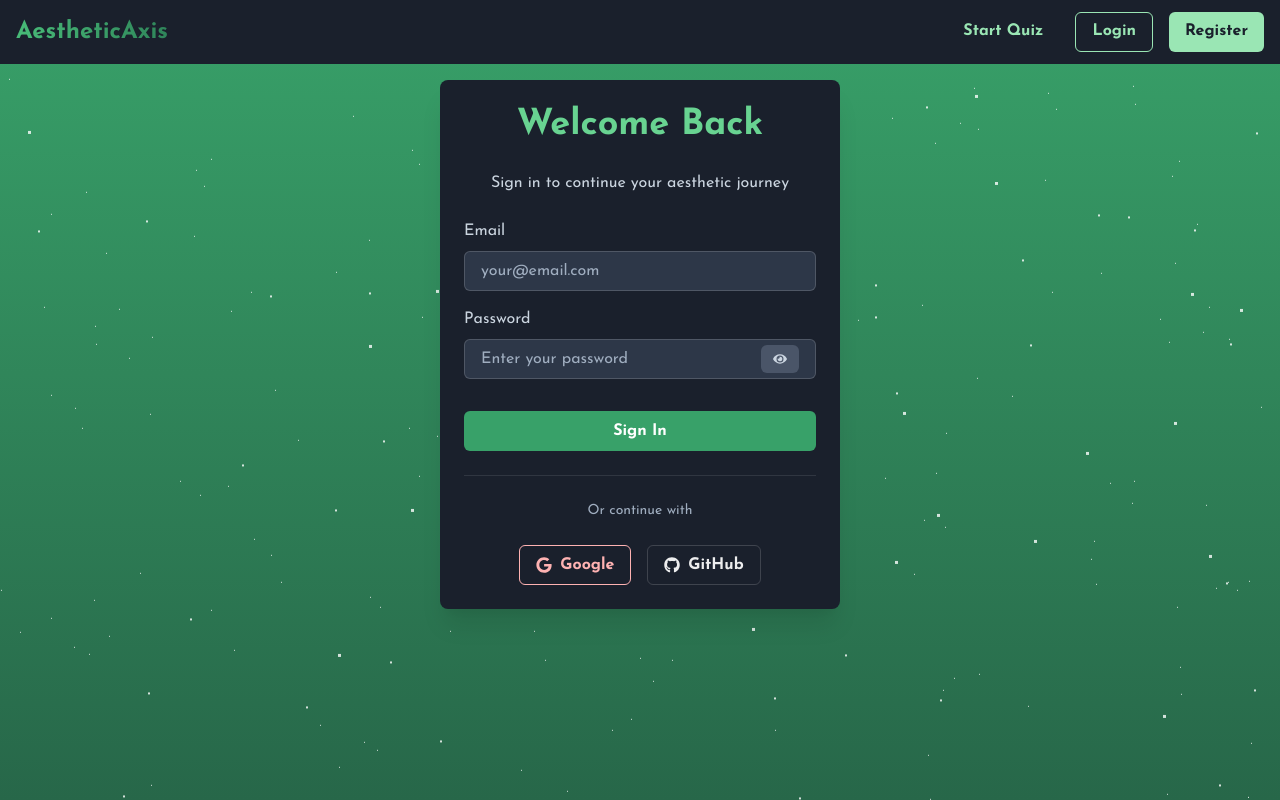
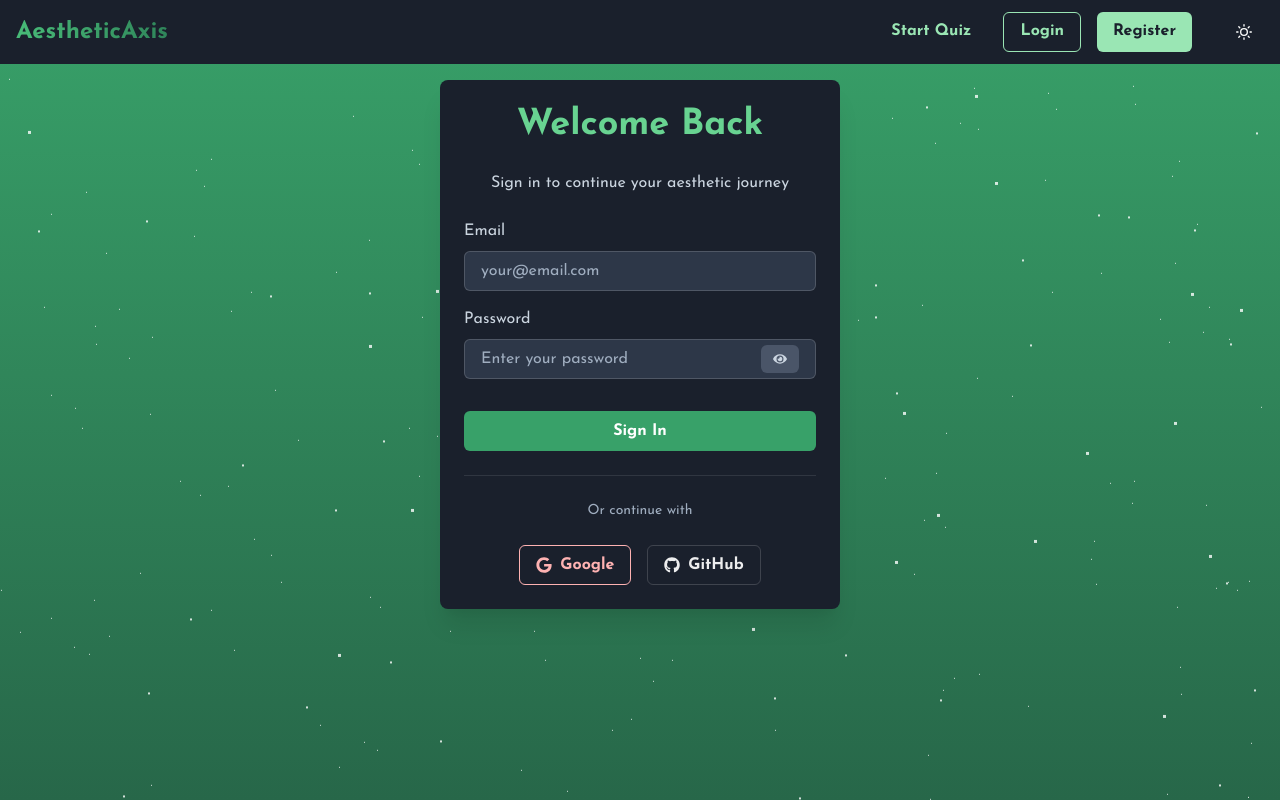
Before and after one commit to boshyxd/aesthetic-axis, a Next.js app: page /login in a window 1280 px wide. Built offline with nearby package versions, Linux system fonts and the light colour scheme; no server answers.

Commit message:
added dark mode toggle

```diff
--- /dev/null
+++ b/src/components/ColorModeToggle.js
@@ -0,0 +1,20 @@
+import React from 'react';
+import { useColorMode, IconButton, useColorModeValue } from '@chakra-ui/react';
+import { SunIcon, MoonIcon } from '@chakra-ui/icons';
+
+function ColorModeToggle() {
+  const { colorMode, toggleColorMode } = useColorMode();
+  const iconColor = useColorModeValue('gray.600', 'white');
+
+  return (
+    <IconButton
+      icon={colorMode === 'light' ? <MoonIcon /> : <SunIcon />}
+      onClick={toggleColorMode}
+      variant="ghost"
+      color={iconColor}
+      aria-label={`Toggle ${colorMode === 'light' ? 'Dark' : 'Light'} Mode`}
+    />
+  );
+}
+
+export default ColorModeToggle;
--- a/src/components/Navbar.js
+++ b/src/components/Navbar.js
@@ -3,7 +3,7 @@ import {
   Box, Flex, Button, Text, useColorModeValue, IconButton,
   Menu, MenuButton, MenuList, MenuItem, Avatar, useDisclosure,
   Drawer, DrawerBody, DrawerHeader, DrawerOverlay, DrawerContent, DrawerCloseButton,
-  HStack, VStack, Container
+  HStack, VStack, Container, Spacer
 } from "@chakra-ui/react";
 import Link from 'next/link';
 import { HamburgerIcon, ChevronDownIcon } from '@chakra-ui/icons';
@@ -11,6 +11,7 @@ import { useAuth } from '../hooks/useAuth';
 import { signOut } from 'firebase/auth';
 import { auth } from '../firebase/config';
 import { useRouter } from 'next/router';
+import ColorModeToggle from './ColorModeToggle';
 
 const Navbar = () => {
   const { user } = useAuth();
@@ -38,6 +39,7 @@ const Navbar = () => {
   const Logo = () => (
     <Link href="/" passHref>
       <Text
+        as="a"
         fontSize="2xl"
         fontWeight="bold"
         bgGradient="linear(to-r, green.400, green.600)"
@@ -55,7 +57,7 @@ const Navbar = () => {
   const NavItems = () => (
     <HStack spacing={4}>
       <Link href="/quiz" passHref>
-        <Button colorScheme="green" variant="ghost">
+        <Button as="a" colorScheme="green" variant="ghost">
           Start Quiz
         </Button>
       </Link>
@@ -77,7 +79,7 @@ const Navbar = () => {
           </MenuButton>
           <MenuList>
             <Link href="/profile" passHref>
-              <MenuItem>View Profile</MenuItem>
+              <MenuItem as="a">View Profile</MenuItem>
             </Link>
             <MenuItem onClick={handleLogout}>Logout</MenuItem>
           </MenuList>
@@ -85,12 +87,12 @@ const Navbar = () => {
       ) : (
         <>
           <Link href="/login" passHref>
-            <Button colorScheme="green" variant="outline">
+            <Button as="a" colorScheme="green" variant="outline">
               Login
             </Button>
           </Link>
           <Link href="/register" passHref>
-            <Button colorScheme="green" variant="solid">
+            <Button as="a" colorScheme="green" variant="solid">
               Register
             </Button>
           </Link>
@@ -115,14 +117,18 @@ const Navbar = () => {
           <Logo />
           <HStack spacing={8} alignItems="center" display={{ base: 'none', md: 'flex' }}>
             <NavItems />
+            <ColorModeToggle />
           </HStack>
+          <Flex alignItems="center" display={{ base: 'flex', md: 'none' }}>
+            <ColorModeToggle />
             <IconButton
               size="md"
               icon={<HamburgerIcon />}
               aria-label="Open Menu"
-            display={{ md: 'none' }}
+              ml={2}
               onClick={onOpen}
             />
+          </Flex>
         </Flex>
       </Container>
 
--- a/src/pages/_app.js
+++ b/src/pages/_app.js
@@ -1,4 +1,4 @@
-import { ChakraProvider, ColorModeScript } from '@chakra-ui/react'
+import { ChakraProvider, ColorModeProvider } from '@chakra-ui/react'
 import { useEffect, useState } from 'react'
 import { useRouter } from 'next/router'
 import '../styles/globals.css'
@@ -17,7 +17,7 @@ function MyApp({ Component, pageProps }) {
 
   return (
     <ChakraProvider theme={theme}>
-      <ColorModeScript initialColorMode={theme.config.initialColorMode} />
+      <ColorModeProvider options={theme.config}>
         <AuthProvider>
           <Head>
             <link rel="preconnect" href="https://fonts.googleapis.com" />
@@ -30,6 +30,7 @@ function MyApp({ Component, pageProps }) {
           </Head>
           {mounted && <Component {...pageProps} />}
         </AuthProvider>
+      </ColorModeProvider>
     </ChakraProvider>
   )
 }
--- /dev/null
+++ b/src/pages/_document.js
@@ -0,0 +1,20 @@
+import Document, { Html, Head, Main, NextScript } from 'next/document'
+import { ColorModeScript } from '@chakra-ui/react'
+import theme from '../theme'
+
+class MyDocument extends Document {
+  render() {
+    return (
+      <Html lang="en">
+        <Head />
+        <body>
+          <ColorModeScript initialColorMode={theme.config.initialColorMode} />
+          <Main />
+          <NextScript />
+        </body>
+      </Html>
+    )
+  }
+}
+
+export default MyDocument
--- a/src/pages/index.js
+++ b/src/pages/index.js
@@ -31,7 +31,6 @@ const IconCloudDemo = () => (
 );
 
 export default function Home() {
-  const bgColor = useColorModeValue("green.700", "green.900");
   return (
     <>
       <Head>
@@ -46,7 +45,7 @@ export default function Home() {
         <Hero />
         <FeatureSection />
 
-        <Box minHeight="100vh" bg={bgColor} py={16}>
+        <Box minHeight="100vh" bg="green.700" py={16}>
           <Container maxW="6xl">
             <VStack spacing={8} align="center">
               <Heading
@@ -69,7 +68,7 @@ export default function Home() {
           </Container>
         </Box>
 
-        <Box as="section" py={20} bg={bgColor}>
+        <Box as="section" py={20} bg="green.700">
           <Container maxW="6xl" centerContent>
             <Box textAlign="center" mb={10}>
               <ChakraLink as={Link} href="/quiz" passHref>
--- a/src/theme.js
+++ b/src/theme.js
@@ -10,6 +10,10 @@ const theme = extendTheme({
       bg: "#1A202C",
       text: "#E2E8F0",
     },
+    light: {
+      bg: "#F7FAFC",
+      text: "#1A202C",
+    },
   },
   fonts: {
     heading: '"Josefin Sans", sans-serif',
@@ -18,8 +22,8 @@ const theme = extendTheme({
   styles: {
     global: (props) => ({
       body: {
-        bg: props.colorMode === "dark" ? "dark.bg" : "var(--bg-color)",
-        color: props.colorMode === "dark" ? "dark.text" : "var(--text-color)",
+        bg: "dark.bg",
+        color: "dark.text",
       },
     }),
   },
```
Also changed, not shown: src/App.js (added, +15 -0 lines). Lines whose indentation alone changed are shown as unchanged.
